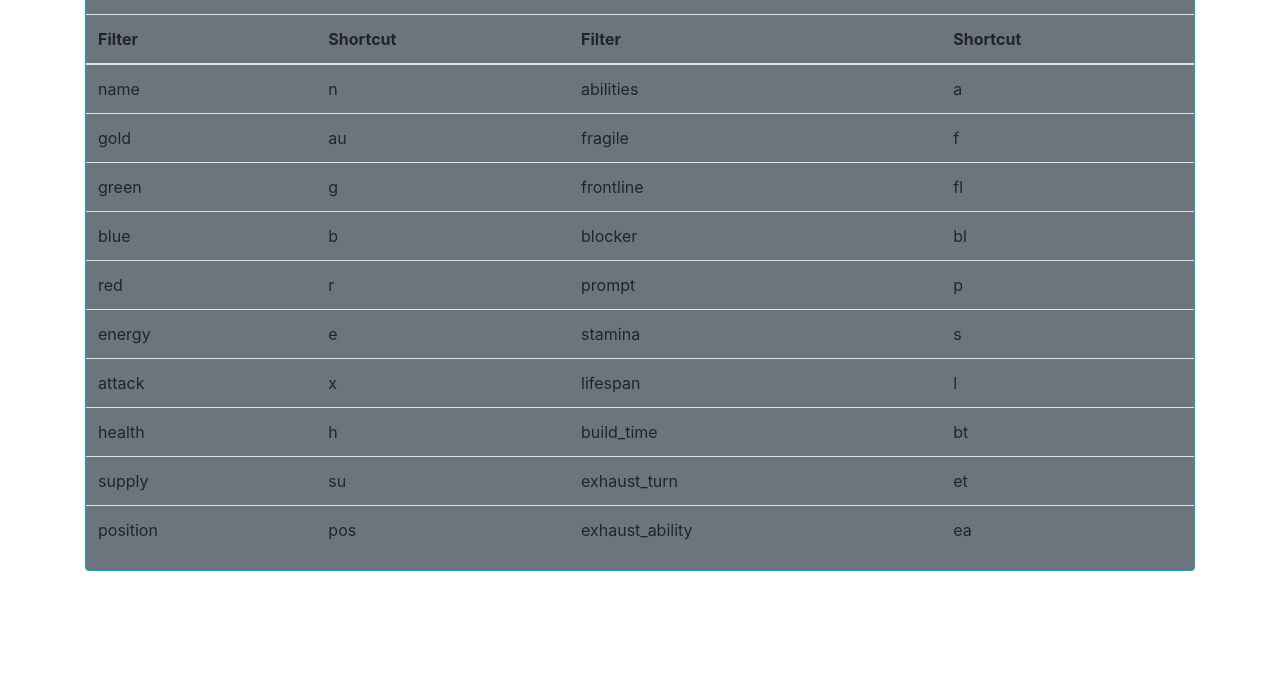
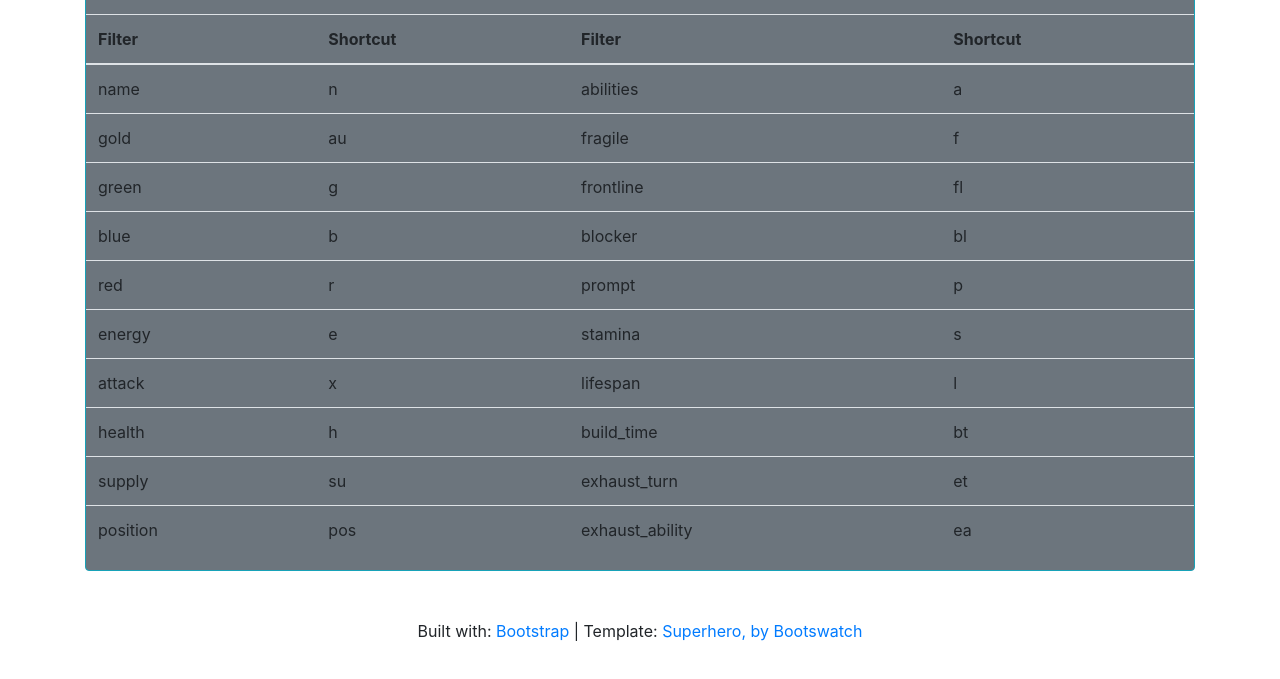
Before and after one commit to jeacaveo/pus, a plain HTML site: page index.html in a window 1280 px wide. Shown: the part 169-848 px from the top of the page. Before the commit the page ends 800 px from the top, so only its background shows below. Drawn offline with nearby package versions, Linux system fonts and the light colour scheme.

Commit message:
Add footer

```diff
--- a/index.html
+++ b/index.html
@@ -39,7 +39,7 @@
       </div>
     </nav>
 
-    <main id="main" role="main" class="container mt-5 mb-5">
+    <main id="main" role="main" class="container mt-5">
       <div id="unitDisplay" class="row"></div>
 
       <div id="unitsSpinner" class="d-none justify-content-center pt-5">
@@ -138,9 +138,14 @@
       </div>
     </main>
 
-    <!-- Bootstrap core JavaScript
-    ================================================== -->
-    <!-- Placed at the end of the document so the pages load faster -->
+    <footer class="page-footer font-small blue">
+      <div class="footer-copyright text-center py-5">Built with:
+        <a href="https://getbootstrap.com"> Bootstrap</a> | Template:
+        <a href="https://bootswatch.com/superhero/"> Superhero, by Bootswatch</a>
+      </div>
+    </footer>
+
+    <!-- Placed at the end of the document so the page loads faster -->
     <script src="https://code.jquery.com/jquery-3.2.1.slim.min.js" integrity="sha384-KJ3o2DKtIkvYIK3UENzmM7KCkRr/rE9/Qpg6aAZGJwFDMVNA/GpGFF93hXpG5KkN" crossorigin="anonymous"></script>
     <script src="https://cdnjs.cloudflare.com/ajax/libs/popper.js/1.12.9/umd/popper.min.js" integrity="sha384-ApNbgh9B+Y1QKtv3Rn7W3mgPxhU9K/ScQsAP7hUibX39j7fakFPskvXusvfa0b4Q" crossorigin="anonymous"></script>
     <script src="https://maxcdn.bootstrapcdn.com/bootstrap/4.0.0/js/bootstrap.min.js" integrity="sha384-JZR6Spejh4U02d8jOt6vLEHfe/JQGiRRSQQxSfFWpi1MquVdAyjUar5+76PVCmYl" crossorigin="anonymous"></script>
```
